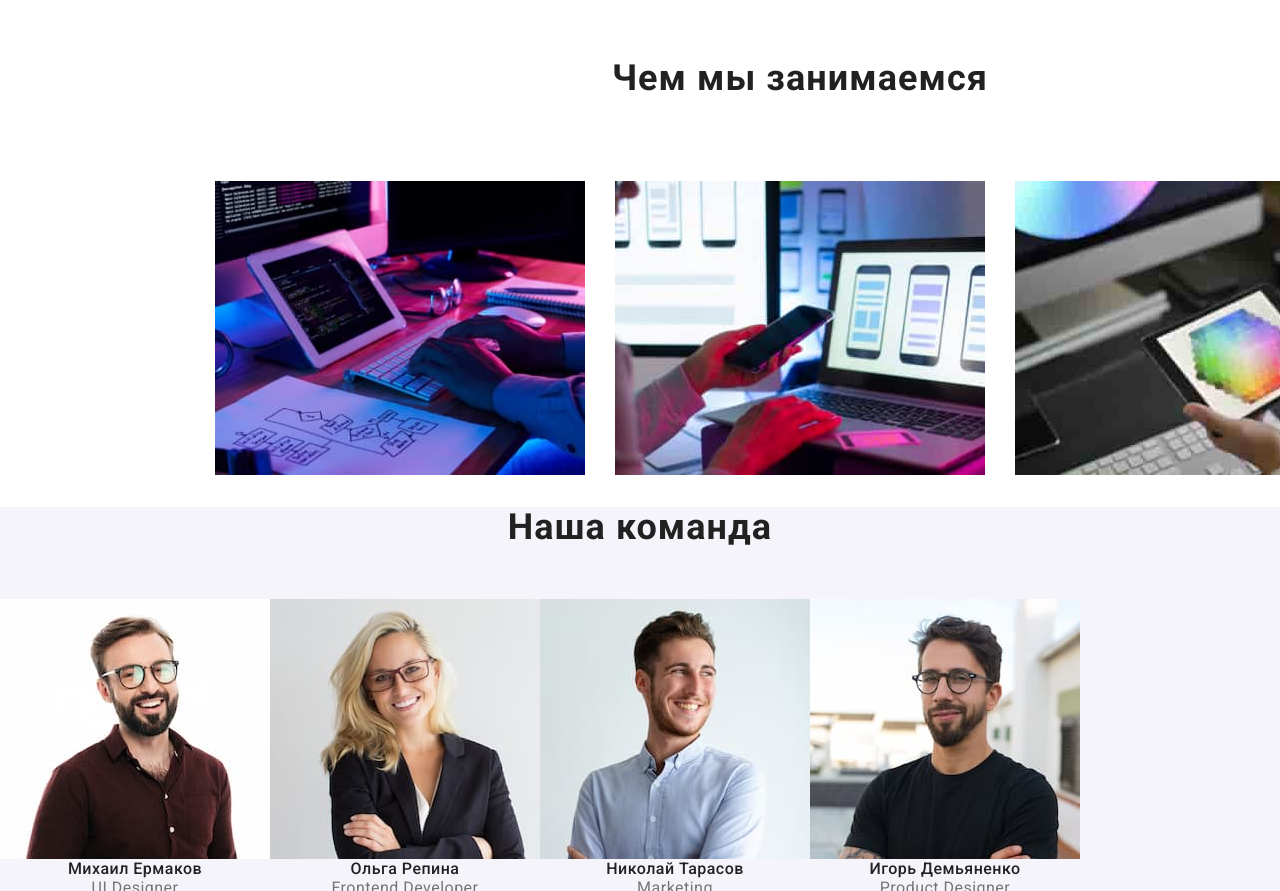
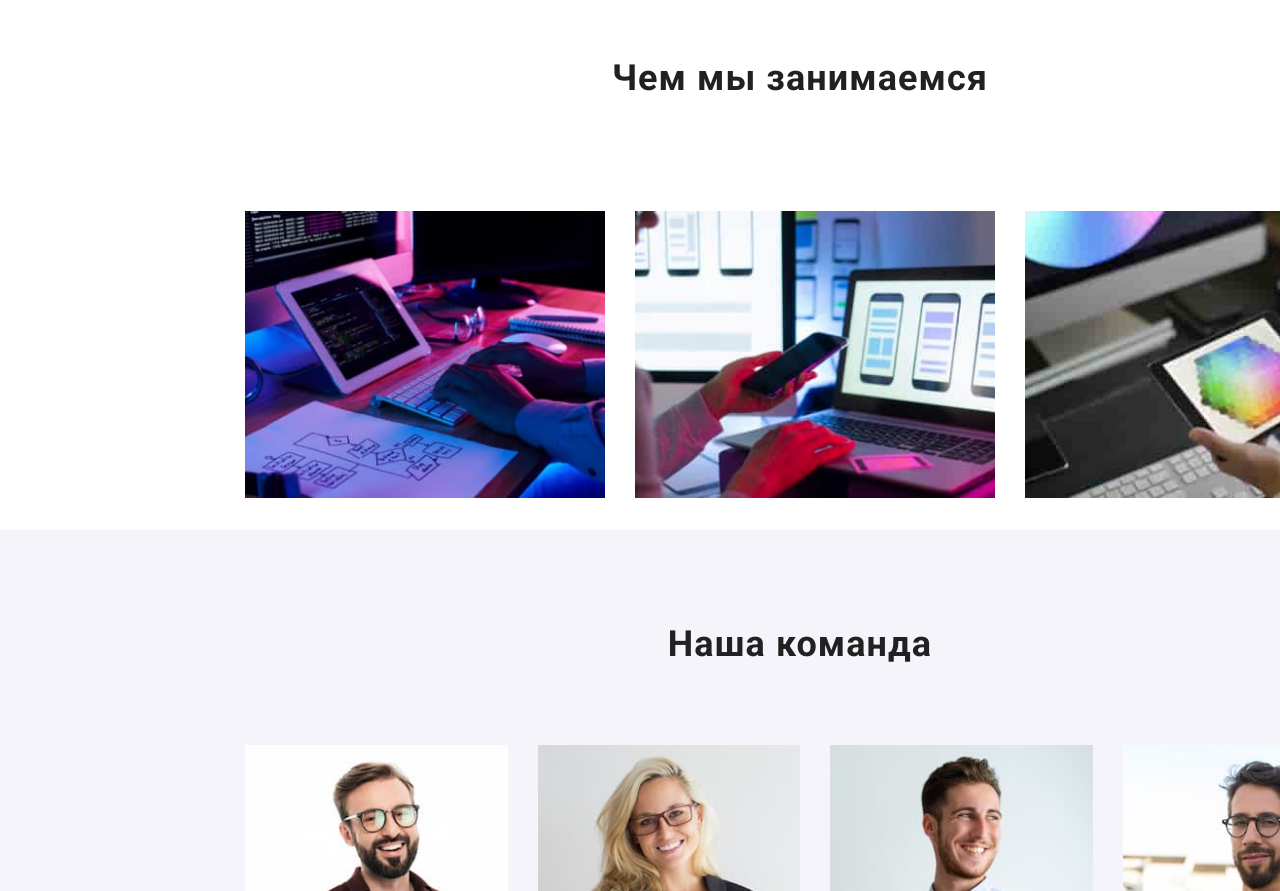
Before and after one commit to SerheiYakimov/goit-markup-hw-03, a plain HTML site: page index.html in a window 1280 px wide. Shown: the part 1110-2001 px from the top of the page. Drawn offline with nearby package versions, Linux system fonts and the light colour scheme.

Commit message:
добавил переменную grid

```diff
--- a/css/styles.css
+++ b/css/styles.css
@@ -8,6 +8,7 @@
   --second-bg-color: #f5f4fa;
   --footer-link-color: rgba(255, 255, 255, 0.6);
   --logo-font: 'Raleway', sans-serif;
+  --grid-item: 1;
 }
 
 html {
@@ -74,6 +75,19 @@ img {
   margin-right: auto;
 }
 
+.grid {
+  display: flex;
+  flex-wrap: wrap;
+  margin-left: -30px;
+  margin-top: -30px;
+}
+
+.grid-item {
+  flex-basis: calc((100% - 30px * var(--grid-item)) / var(--grid-item));
+  margin-left: 30px;
+  margin-top: 30px;
+}
+
 .dark-bg-title > .conteiner {
   display: flex;
   flex-direction: column;
@@ -84,7 +98,8 @@ img {
 }
 
 .bg-title-features > .conteiner,
-.bg-title-work > .conteiner {
+.bg-title-work > .conteiner,
+.second-bg-color > .conteiner {
   padding-top: 94px;
 }
 
@@ -156,6 +171,14 @@ img {
   color: var(--accent-color);
 }
 
+.list-item {
+  --grid-item: 3;
+}
+
+.team-item {
+  --grid-item: 4;
+}
+
 .list-connection:hover,
 .list-connection:focus {
   color: var(--accent-color);
@@ -200,7 +223,8 @@ img {
 }
 
 .bg-title-features,
-.bg-title-work {
+.bg-title-work,
+.second-bg-color {
   width: 1600px;
 }
 
@@ -273,19 +297,6 @@ img {
   color: var(--second-text-color);
 }
 
-.grid {
-  display: flex;
-  flex-wrap: wrap;
-  margin-left: -30px;
-  margin-top: -30px;
-}
-
-.grid-link {
-  flex-basis: calc((100% - 90px) / 3);
-  margin-left: 30px;
-  margin-top: 30px;
-}
-
 .portfolio-title {
   font-weight: 700;
   font-size: 18px;
--- a/index.html
+++ b/index.html
@@ -87,9 +87,9 @@
             <div class="conteiner">
                 <h2 class="section-title">Чем мы занимаемся</h2>
                 <ul class="list grid">
-                    <li><a class="link grid-link" href=""><img src="./images/box1.jpg" alt="box1" width="370" height="294"></a></li>
-                    <li><a class="link grid-link" href=""><img src="./images/box2.jpg" alt="box2" width="370" height="294"></a></li>
-                    <li><a class="link grid-link" href=""><img src="./images/box3.jpg" alt="box3" width="370" height="294"></a></li>
+                    <li class="list-item grid-item"><a class="link" href=""><img src="./images/box1.jpg" alt="box1" width="370" height="294"></a></li>
+                    <li class="list-item grid-item"><a class="link" href=""><img src="./images/box2.jpg" alt="box2" width="370" height="294"></a></li>
+                    <li class="list-item grid-item"><a class="link" href=""><img src="./images/box3.jpg" alt="box3" width="370" height="294"></a></li>
                 </ul>
             </div>
         </section>
@@ -97,29 +97,31 @@
         <!--Наша команда-->
 
         <section class="second-bg-color">
+            <div class="conteiner">
                 <h2 class="section-title">Наша команда</h2>
-            <ul class="list">
-                <li class="team-item">
+                <ul class="list grid">
+                    <li class="team-item grid-item">
                     <img src="./images/img1.jpg" alt="Фото дизайнера" width="270">
                     <h3 class="team-member">Михаил Ермаков</h3>
                     <p class="team-member-position">UI Designer</p>
                     </li>
-                <li class="team-item">
+                    <li class="team-item grid-item">
                         <img src="./images/img2.jpg" alt="Фото фронт-энд разработчика" width="270">
                         <h3 class="team-member">Ольга Репина</h3>
                         <p class="team-member-position">Frontend Developer</p>
                     </li>
-                <li class="team-item">
+                    <li class="team-item grid-item">
                     <img src="./images/img3.jpg" alt="Фото маркетолога" width="270">
                     <h3 class="team-member">Николай Тарасов</h3>
                     <p class="team-member-position">Marketing</p>
                     </li>
-                <li class="team-item">
+                    <li class="team-item grid-item">
                         <img src="./images/img4.jpg" alt="Фото дизайнера продукта" width="270">
                         <h3 class="team-member">Игорь Демьяненко</h3>
                         <p class="team-member-position">Product Designer</p>
                     </li>
                 </ul>
+            </div>
         </section>
 
     </main>
```
Lines whose indentation alone changed are shown as unchanged.
